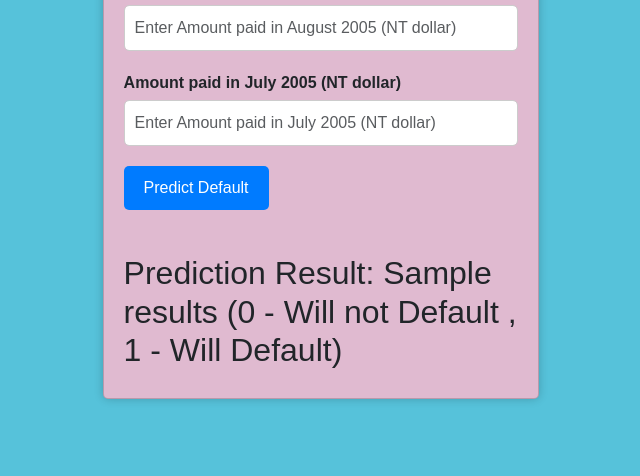
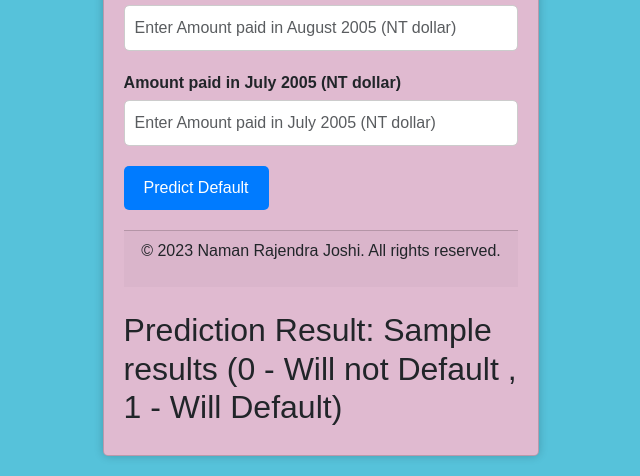
Before and after one commit to namanjoshi26/Credit-Card-Default-Prediction, a Flask app: template templates/home.html in a window 1280 px wide. Shown: the part 1761-2237 px from the top of the page, without its empty margins (319-959 px from the left). Before the commit the page ends 2163 px from the top, so only its background shows below. Run offline with Flask 3, Linux system fonts and the light colour scheme; the template is opened without the code that fills it: most values are stand-ins (such as "Sample title", 1, 10 or a date in 2020); some libraries are stand-ins or nearby versions.

Commit message:
copyright

```diff
--- a/templates/home.html
+++ b/templates/home.html
@@ -396,6 +396,10 @@
                             <div class="form-group">
                                 <input class="btn btn-primary" type="submit" value="Predict Default" />
                             </div>
+                            <div class="card-footer text-center">
+                                <!-- Copyright text -->
+                                <p>&copy; 2023 Naman Rajendra Joshi. All rights reserved.</p>
+                            </div>
                         </form>
                         <h2 class="mt-4">Prediction Result: {{ results }}  (0 - Will not Default , 1 - Will Default)</h2>
                     </div>
```
